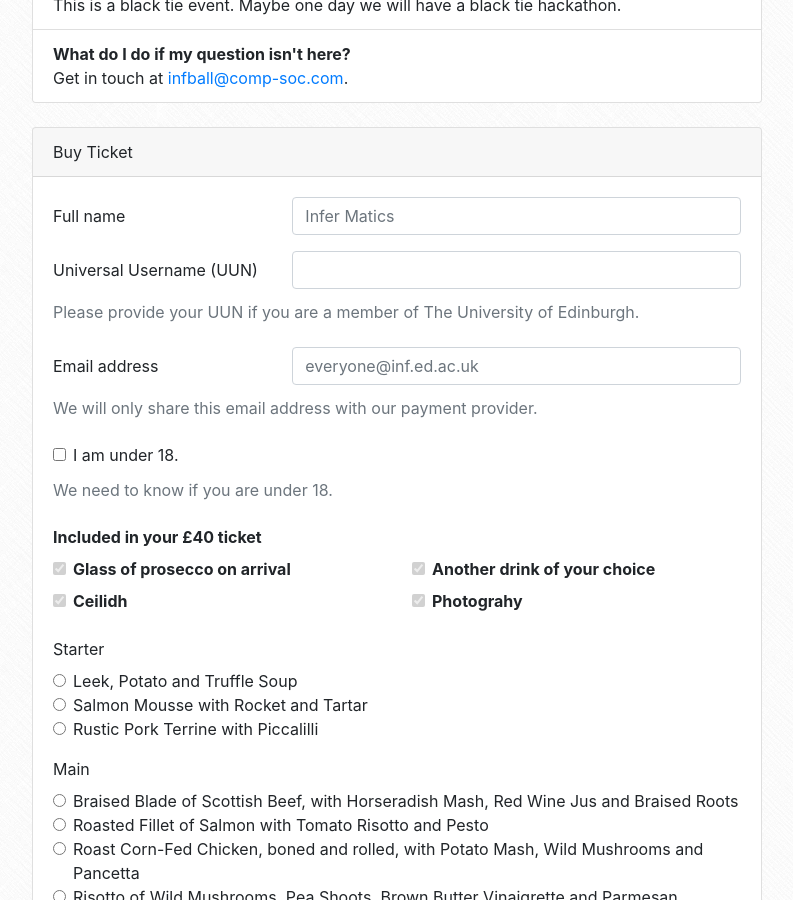
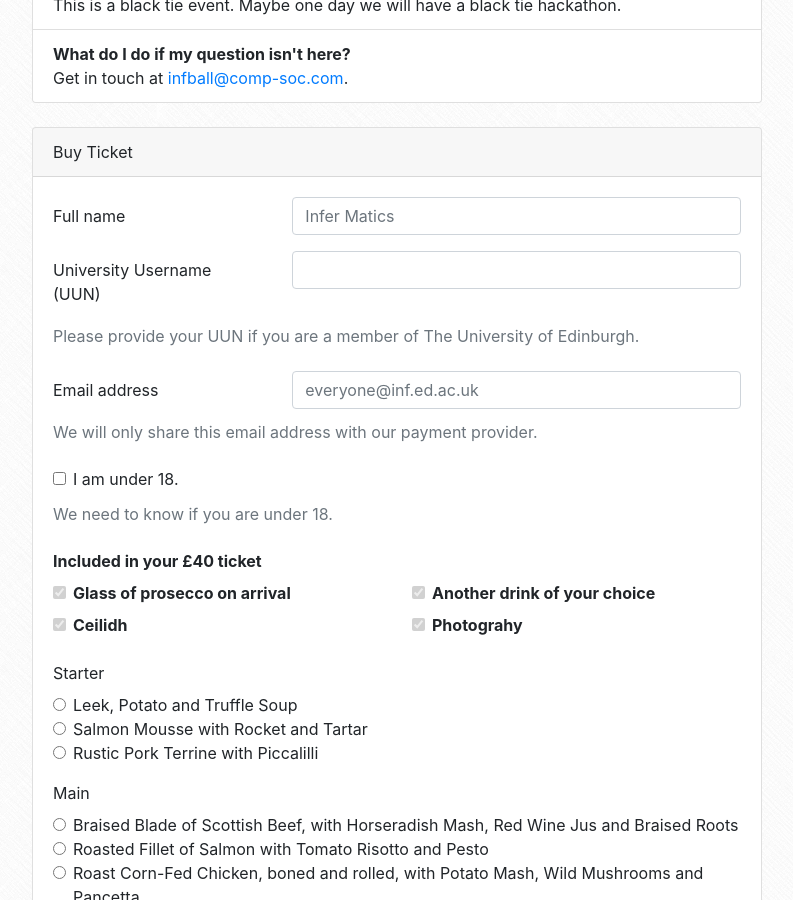
Before and after one commit to compsoc-edinburgh/website, a Jekyll site: the page built from _pages/infball.html, in a window 1280 px wide and 900 px high, scrolled down 936 px. Shown: the whole window, without its empty margins (243-1036 px from the left). Built offline with Jekyll 4.4.1, drawn with Linux system fonts in a browser that asks for light colours; nearby versions of some CDN libraries.

Commit message:
Rename uun field

```diff
--- a/_pages/infball.html
+++ b/_pages/infball.html
@@ -78,7 +78,7 @@ has_include: true
                         </div>
                     </div>
                     <div class="form-group row mb-1">
-                        <label for="uun" class="col-sm-4 col-form-label">Universal Username (UUN)</label>
+                        <label for="uun" class="col-sm-4 col-form-label">University Username (UUN)</label>
                         <div class="col-sm-8">
                             <input type="text" class="form-control" id="uun">
                         </div>
```
